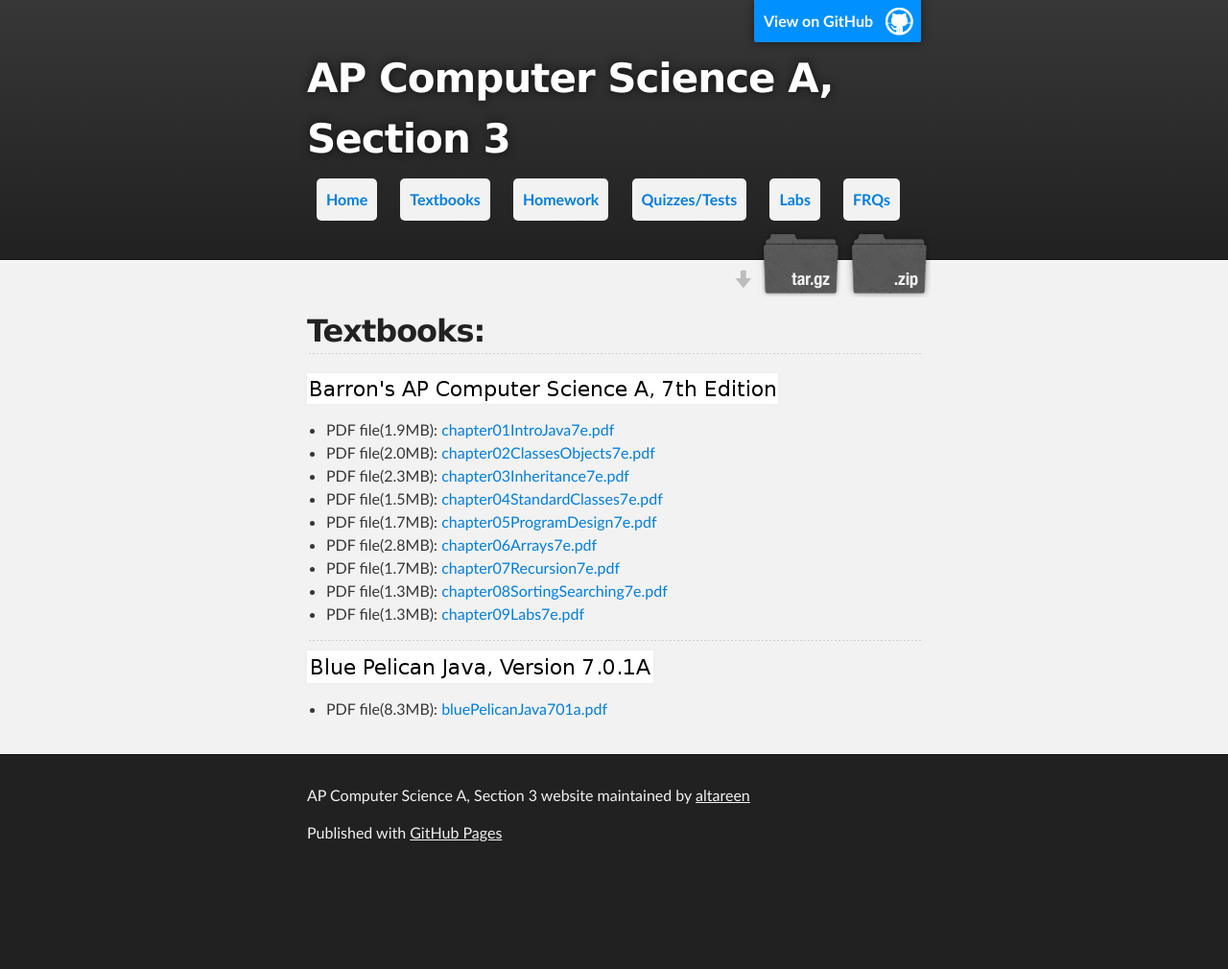
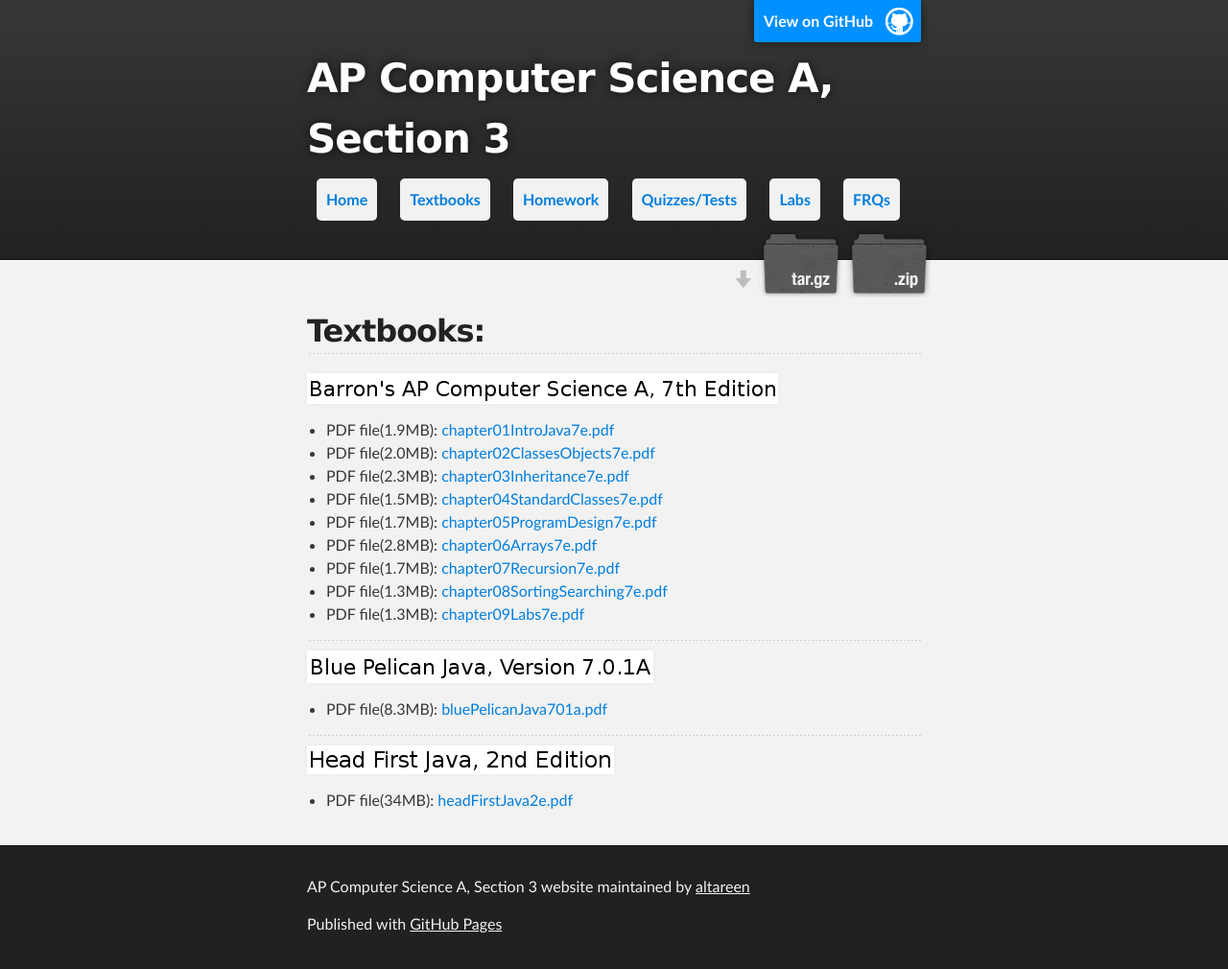
Before and after one commit to ynot1609/apcompsci3, a Jekyll site: the page built from textbooks/index.md, in a window 1280 px wide. Shown: the whole page at 96% size. Built offline with Jekyll 4.4.1, drawn with Linux system fonts in a browser that asks for light colours; before the commit the page ends 915 px from its top, so only the background shows below that.

Commit message:
Updated index.md

```diff
--- a/textbooks/index.md
+++ b/textbooks/index.md
@@ -21,3 +21,9 @@
 ![alt text](/apcompsci3/images/bpjBanner.png "BPJ Book")
 
 + PDF file(8.3MB): [bluePelicanJava701a.pdf](/apcompsci3/assets/bluePelicanJava701a.pdf)
+
+---
+
+![alt text](/apcompsci3/images/hfjBanner.png "HFJ Book")
+
++ PDF file(34MB): [headFirstJava2e.pdf](/apcompsci3/assets/headFirstJava2e.pdf)
```
Also changed, not shown: images/hfjBanner.png (added).
